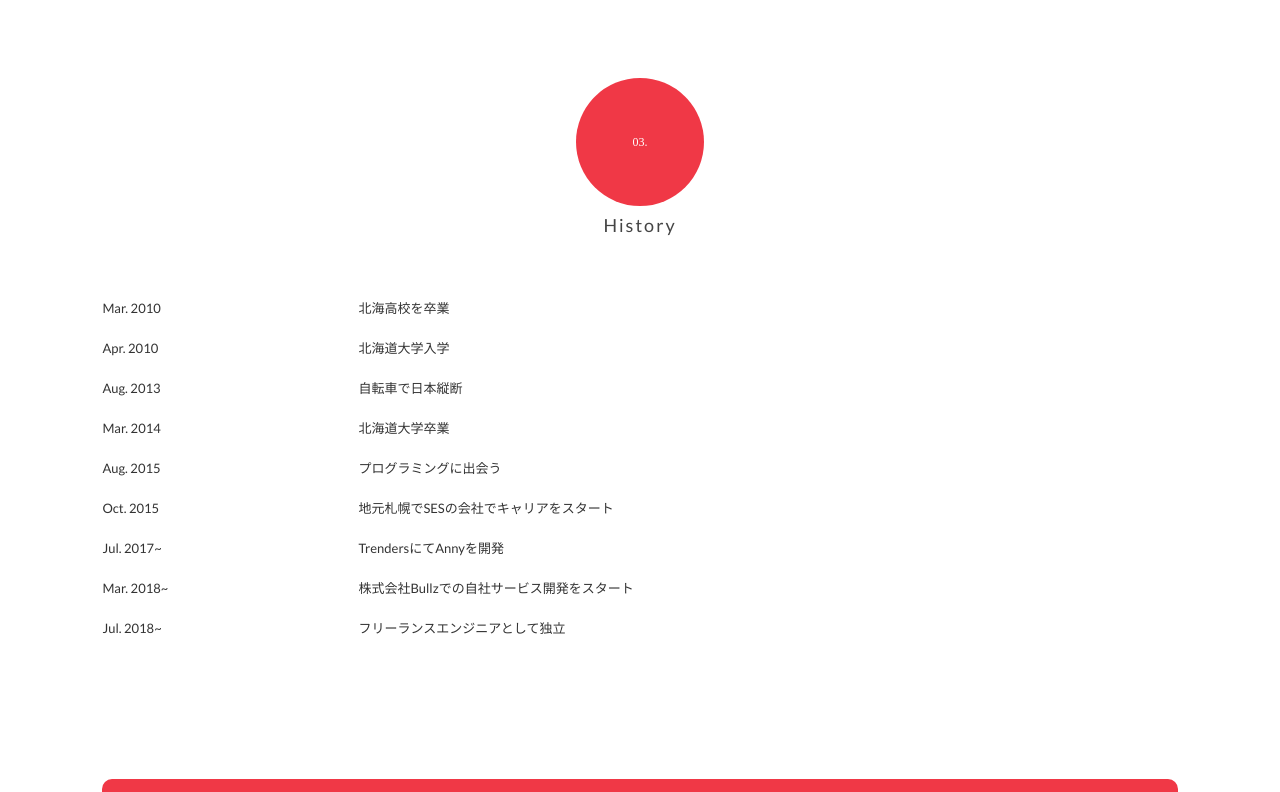
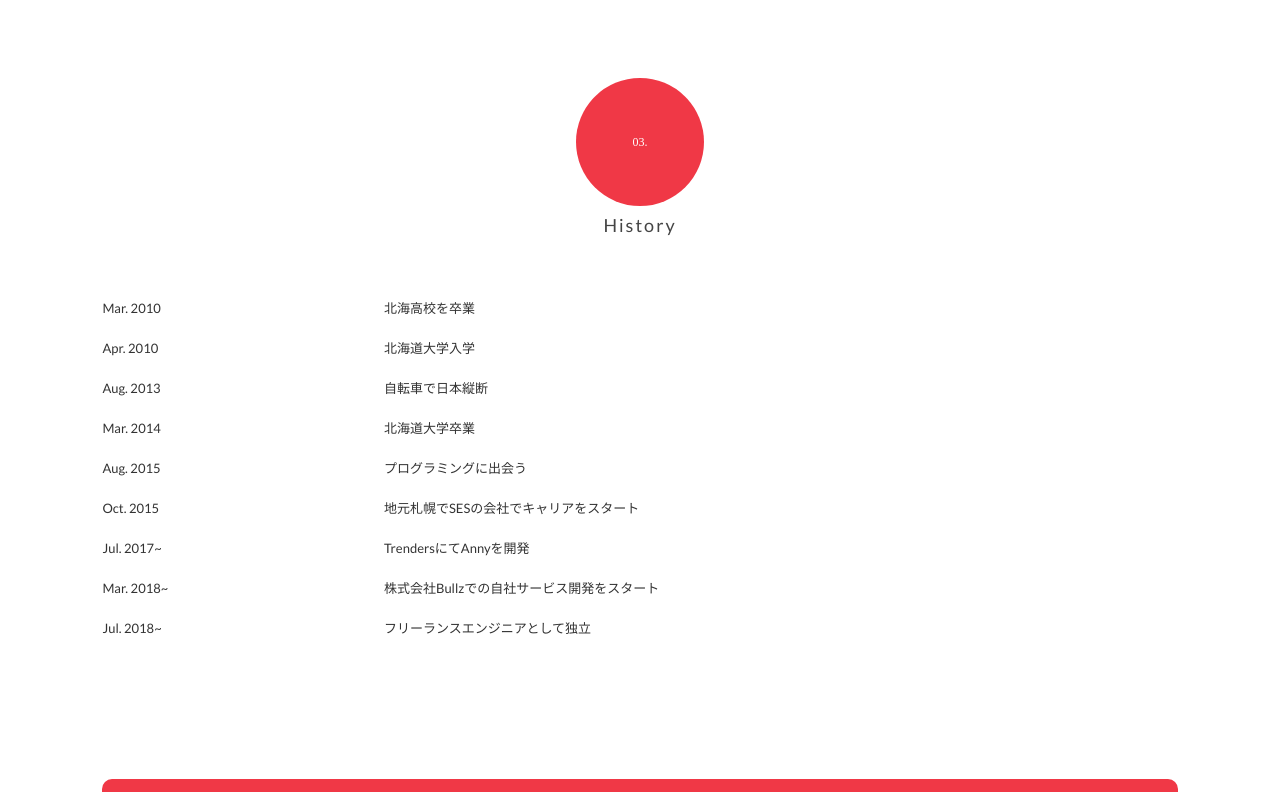
Before and after one commit to DaiAoki/DaiAokiPortfolio, a React (Create React App) app in the folder daiaoki-portfolio/: page / in a window 1280 px wide. Shown: the part 2313-3105 px from the top of the page. Built offline with nearby package versions, Linux system fonts and the light colour scheme.

Commit message:
https. modify width

```diff
--- a/daiaoki-portfolio/src/components/top/History.js
+++ b/daiaoki-portfolio/src/components/top/History.js
@@ -16,14 +16,14 @@ const HistoryAge = styled.span`
   display: inline-block;
   vertical-align: top;
   line-height: 20px;
-  width: 20vw;
+  width: 22vw;
 `
 
 const HistoryEvent = styled.span`
   display: inline-block;
   vertical-align: top;
   line-height: 20px;
-  width: 64vw;
+  width: 62vw;
 `
 
 class History extends React.Component {
--- a/daiaoki-portfolio/src/css/base/base.css
+++ b/daiaoki-portfolio/src/css/base/base.css
@@ -1,5 +1,5 @@
 @import url(https://fonts.googleapis.com/css?family=Lato:400,700);
-@import url(http://fonts.googleapis.com/earlyaccess/notosansjp.css);
+@import url(https://fonts.googleapis.com/earlyaccess/notosansjp.css);
 
 html {
   font-size: 62.5%;
```
